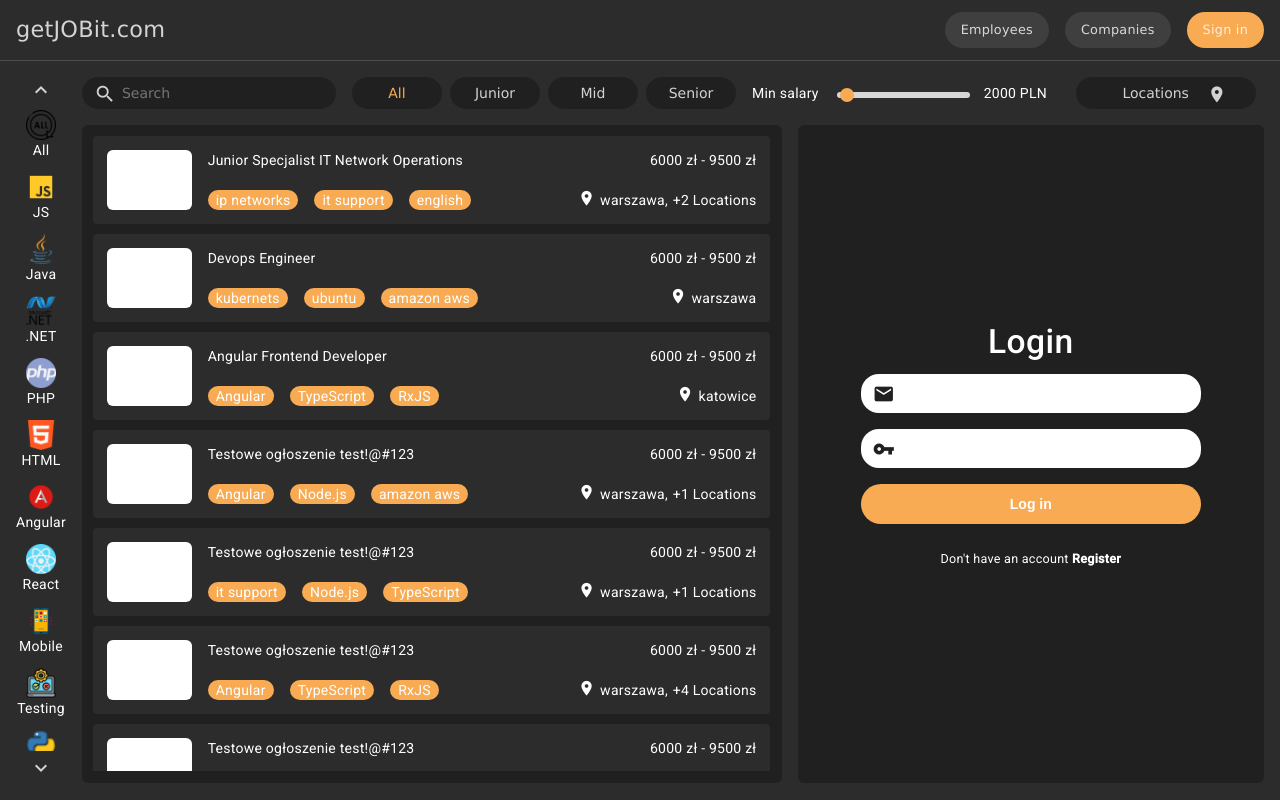
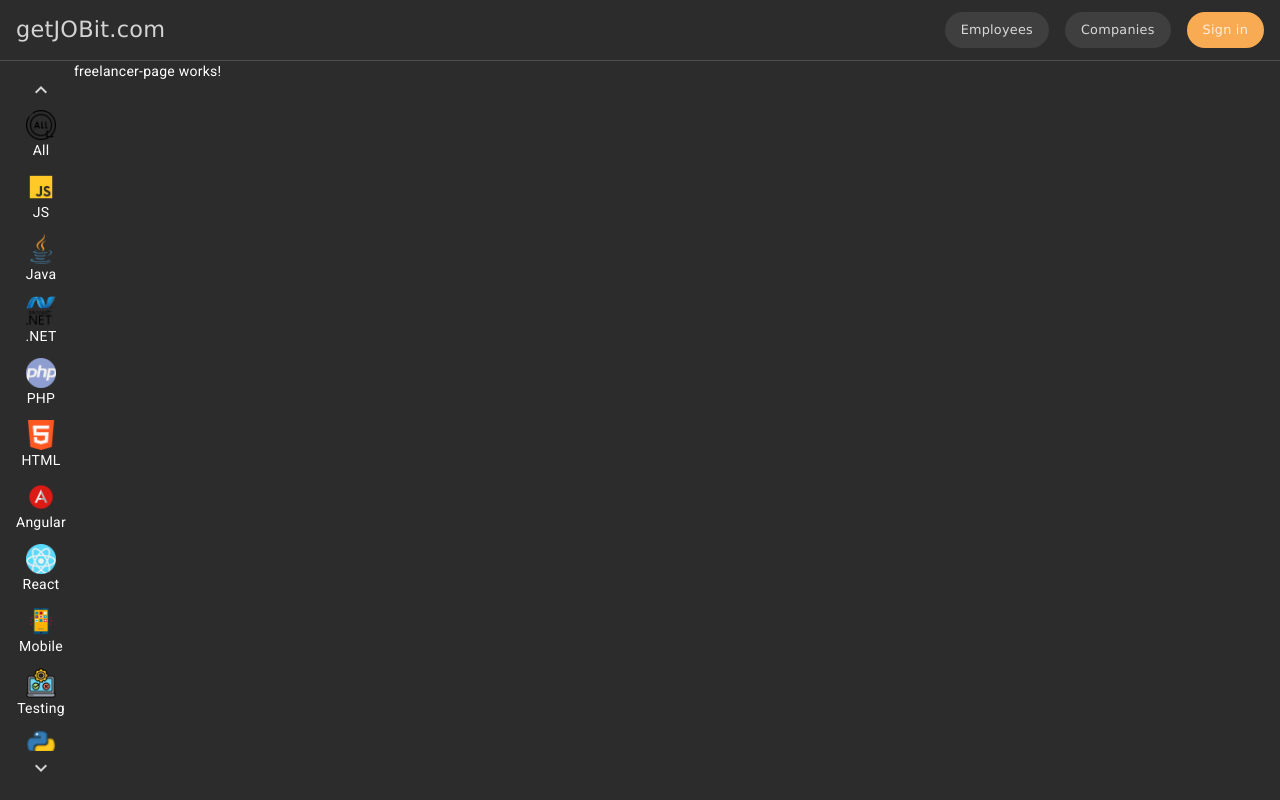
Before and after one commit to L3monPL/jobIT_front_end, an Angular app: page /freelancer in a window 1280 px wide. Before the commit this address led to /company/login. Built offline with nearby package versions, Linux system fonts and the light colour scheme.

Commit message:
init freelancer page

```diff
--- a/src/app/app.module.ts
+++ b/src/app/app.module.ts
@@ -10,6 +10,7 @@ import { ToolbarModule } from './components/toolbar/toolbar.module';
 @NgModule({
   declarations: [
     AppComponent,
+
   ],
   imports: [
     BrowserModule,
--- a/src/app/components/main-content/main-content.module.ts
+++ b/src/app/components/main-content/main-content.module.ts
@@ -19,10 +19,6 @@ const routes: Routes = [
         path: 'login',
         component: LoginComponent,
       },
-    //   {
-    //     path: 'remind-password',
-    //     component: RemindPasswordComponent,
-    //   },
       {
         path: 'register',
         component: RegisterComponent,
@@ -30,7 +26,7 @@ const routes: Routes = [
     // ]},
   },
 
-  { path: '**',   redirectTo: 'company/login', pathMatch: 'full' },
+  // { path: '**',   redirectTo: 'company/login', pathMatch: 'full' },
 ];
 
 
--- a/src/app/pages/app-page/app-page.module.ts
+++ b/src/app/pages/app-page/app-page.module.ts
@@ -5,13 +5,23 @@ import { RouterModule, Routes } from '@angular/router';
 import { AppComponent } from 'src/app/app.component';
 import { SearchNavModule } from 'src/app/components/search-nav/search-nav.module';
 import { MainContentModule } from 'src/app/components/main-content/main-content.module';
+import { RegisterComponent } from 'src/app/components/register/register.component';
 import { MainContentComponent } from 'src/app/components/main-content/main-content.component';
 
 const routes: Routes = [
+  // {
+  //   path: '',
+  //   component: AppPageComponent,
+  // },
   {
-    path: '',
-    component: AppPageComponent,
-  }
+    path: 'company',
+    component: MainContentComponent,
+  },
+  {
+    path: 'freelancer',
+    loadChildren: () => import('../freelancer-page/freelancer-page.module').then(m => m.FreelancerPageModule)
+  },
+  { path: '**',   redirectTo: 'company/login', pathMatch: 'full' },
 ]
 
 @NgModule({
--- /dev/null
+++ b/src/app/pages/freelancer-page/freelancer-page.component.html
@@ -0,0 +1 @@
+<p>freelancer-page works!</p>
```
Also changed, not shown: src/app/app-routing.module.ts (+1 -16 lines), src/app/pages/freelancer-page/freelancer-page.component.ts (added, +10 -0 lines), src/app/pages/freelancer-page/freelancer-page.module.ts (added, +25 -0 lines), src/app/pages/freelancer-page/freelancer-page.component.scss (added).
